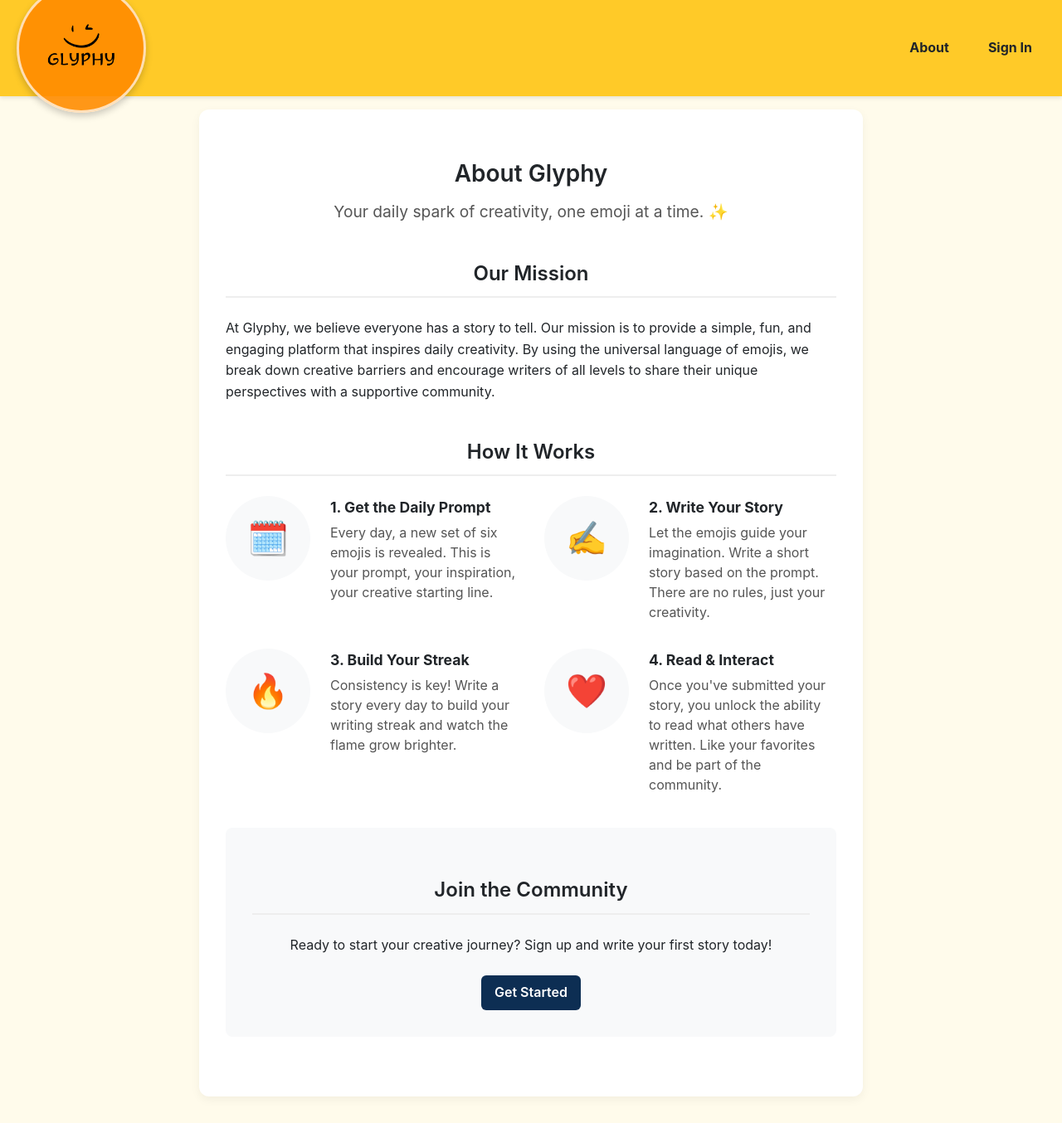
After one commit to JackieHiggins/HackPSU, a Flask app: page /about in a window 1280 px wide. The commit adds this page. Shown: the whole page at 83% size. Run offline with Flask 3, Linux system fonts and the light colour scheme.

Commit message:
made about page

```diff
--- a/app/main_views.py
+++ b/app/main_views.py
@@ -242,6 +242,10 @@ def streak():
                            current_user=current_user,
                            current_streak=current_streak)
 
+@main.route('/about')
+def about():
+    return render_template('about.html')
+
 @main.route('/stories/<int:story_id>/edit', methods=['POST'])
 @login_required
 def edit_story(story_id):
--- /dev/null
+++ b/app/static/about.css
@@ -0,0 +1,81 @@
+/* === ABOUT PAGE STYLES === */
+.about-header {
+    text-align: center;
+    margin-bottom: 2.5rem;
+}
+
+.tagline {
+    font-size: 1.2rem;
+    color: #555;
+    margin-top: -0.5rem;
+}
+
+.about-section {
+    margin-bottom: 2.5rem;
+}
+
+.about-section h3 {
+    text-align: center;
+    font-size: 1.5rem;
+    font-weight: 600;
+    color: var(--dark-text);
+    margin-bottom: 1.5rem;
+    border-bottom: 2px solid #eee;
+    padding-bottom: 0.5rem;
+}
+
+.how-it-works-container {
+    display: grid;
+    grid-template-columns: 1fr 1fr;
+    gap: 2rem;
+}
+
+.feature-item {
+    display: flex;
+    align-items: flex-start;
+    gap: 1.5rem;
+}
+
+.feature-icon {
+    font-size: 2.5rem;
+    background-color: var(--light-gray);
+    padding: 1rem;
+    border-radius: 50%;
+    width: 70px;
+    height: 70px;
+    display: flex;
+    align-items: center;
+    justify-content: center;
+    flex-shrink: 0;
+}
+
+.feature-text h4 {
+    margin: 0 0 0.25rem 0;
+    font-size: 1.1rem;
+    color: var(--dark-text);
+}
+
+.feature-text p {
+    margin: 0;
+    color: #555;
+    line-height: 1.5;
+}
+
+.cta-section {
+    text-align: center;
+    background-color: var(--light-gray);
+    padding: 2rem;
+    border-radius: 8px;
+    margin-top: 2rem;
+}
+
+.cta-section p {
+    margin-bottom: 1.5rem;
+}
+
+/* Responsive adjustments */
+@media (max-width: 768px) {
+    .how-it-works-container {
+        grid-template-columns: 1fr;
+    }
+}
--- /dev/null
+++ b/app/templates/about.html
@@ -0,0 +1,56 @@
+{% extends "layout.html" %}
+{% block content %}
+
+<div class="content-card">
+    <div class="about-header">
+        <h2 class="section-title">About Glyphy</h2>
+        <p class="tagline">Your daily spark of creativity, one emoji at a time. ✨</p>
+    </div>
+
+    <div class="about-section">
+        <h3>Our Mission</h3>
+        <p>At Glyphy, we believe everyone has a story to tell. Our mission is to provide a simple, fun, and engaging platform that inspires daily creativity. By using the universal language of emojis, we break down creative barriers and encourage writers of all levels to share their unique perspectives with a supportive community.</p>
+    </div>
+
+    <div class="about-section">
+        <h3>How It Works</h3>
+        <div class="how-it-works-container">
+            <div class="feature-item">
+                <div class="feature-icon">🗓️</div>
+                <div class="feature-text">
+                    <h4>1. Get the Daily Prompt</h4>
+                    <p>Every day, a new set of six emojis is revealed. This is your prompt, your inspiration, your creative starting line.</p>
+                </div>
+            </div>
+            <div class="feature-item">
+                <div class="feature-icon">✍️</div>
+                <div class="feature-text">
+                    <h4>2. Write Your Story</h4>
+                    <p>Let the emojis guide your imagination. Write a short story based on the prompt. There are no rules, just your creativity.</p>
+                </div>
+            </div>
+            <div class="feature-item">
+                <div class="feature-icon">🔥</div>
+                <div class="feature-text">
+                    <h4>3. Build Your Streak</h4>
+                    <p>Consistency is key! Write a story every day to build your writing streak and watch the flame grow brighter.</p>
+                </div>
+            </div>
+            <div class="feature-item">
+                <div class="feature-icon">❤️</div>
+                <div class="feature-text">
+                    <h4>4. Read & Interact</h4>
+                    <p>Once you've submitted your story, you unlock the ability to read what others have written. Like your favorites and be part of the community.</p>
+                </div>
+            </div>
+        </div>
+    </div>
+
+    <div class="about-section cta-section">
+        <h3>Join the Community</h3>
+        <p>Ready to start your creative journey? Sign up and write your first story today!</p>
+        <a href="{{ url_for('auth.login_register') }}" class="btn">Get Started</a>
+    </div>
+</div>
+
+{% endblock %}
--- a/app/templates/layout.html
+++ b/app/templates/layout.html
@@ -5,9 +5,11 @@
     <meta name="viewport" content="width=device-width, initial-scale=1.0">
     <title>{{ title or "Glyphy" }}</title>
     <link rel="stylesheet" href="{{ url_for('static', filename='style.css') }}">
-    <!-- Include streak.css if this is the streak page -->
     {% if request.endpoint == 'main.streak' %}
         <link rel="stylesheet" href="{{ url_for('static', filename='streak.css') }}">
+    {% endif %}
+    {% if request.endpoint == 'main.about' %}
+        <link rel="stylesheet" href="{{ url_for('static', filename='about.css') }}">
     {% endif %}
 </head>
 <body>
@@ -21,9 +23,9 @@
         </div>
 
         <div class="header-right" style="display:flex; align-items:center; gap:15px;">
+            <a href="{{ url_for('main.about') }}" class="nav-link">About</a>
 
             {% if current_user.is_authenticated %}
-                <!-- === CHANGED: Div is now an Anchor (link) === -->
                 <a href="{{ url_for('main.streak') }}" class="streak-badge">
                     🔥 <span class="streak-count">{{ current_streak }}</span>
                 </a>
```
